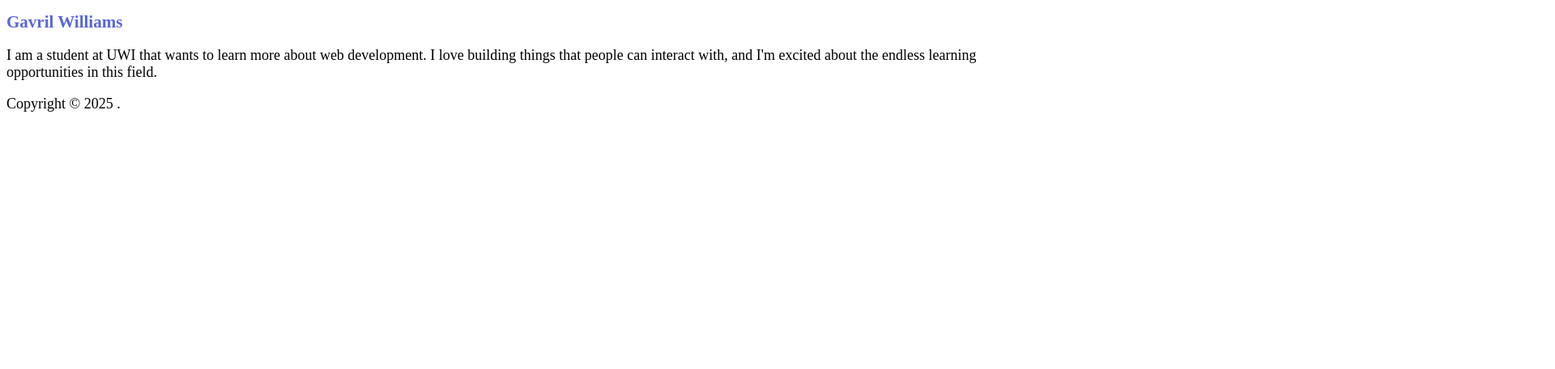
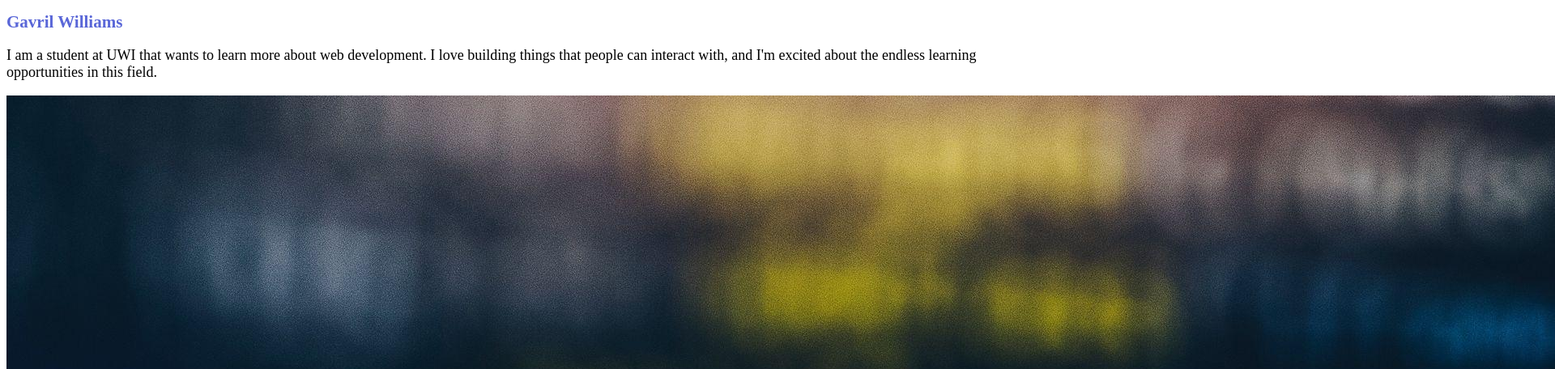
Before and after one commit to Coder-GW/info2180-lab1, a plain HTML site: page index.html in a window 1280 px wide. Shown: the part 163-619 px from the top of the page at 81% size, 1920 px wide, since content can reach past the window. Drawn offline with Linux system fonts and the light colour scheme.

Commit message:
Added image and updated information on webpage

```diff
--- a/index.html
+++ b/index.html
@@ -15,9 +15,10 @@
     <main>
         <h2>Gavril Williams</h2>
         <p>I am a student at UWI that wants to learn more about web development. I  love building things that people can interact with, and I'm excited about the endless learning opportunities in this field.</p>
+        <img src="programming.jpg" alt="Wall of code">
     </main>
     <footer>
-        <p>Copyright &copy; 2025 <Your Name>.</p>
+        <p>Copyright &copy; 2025 Gavril Williams.</p>
     </footer>
 </body>
 </html>
```
Also changed, not shown: programming.jpg (added).
